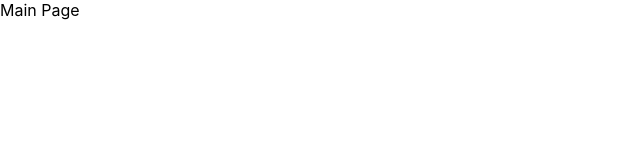
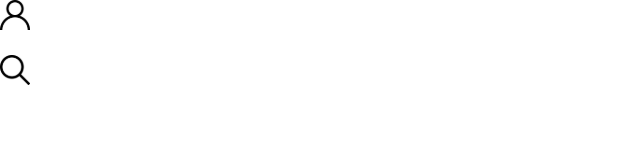
Before and after one commit to tryber/sd-04-recipes-app-7, a React (Create React App) app: page /comidas in a window 1280 px wide. Shown: the top 160 px of the page, without its empty margins (0-640 px from the left). Built offline with nearby package versions, Linux system fonts and the light colour scheme.

Commit message:
falta inclementar o search

```diff
--- a/src/components/Header.jsx
+++ b/src/components/Header.jsx
@@ -1,11 +1,11 @@
-import React from 'react';
+import React, { useState } from 'react';
 import PropTypes from 'prop-types';
 import { Link } from 'react-router-dom';
-import profileIcon from '../images/profileIcon';
-import searchIcon from '../images/searchIcon'
+import profileIcon from '../images/profileIcon.svg';
+import searchIcon from '../images/searchIcon.svg'
 
-const Header = ({ type, title }) => {
-  const [seeSearchbar, setSeeSearchbar] = useState(false);
+const Header = ({ title }) => {
+  const [searchbar, setSearchbar] = useState(false);
 
   return (
     <div>
@@ -18,11 +18,11 @@ const Header = ({ type, title }) => {
           src={searchIcon}
           type="image"
           data-testid="search-top-btn"
-          onClick={() => setSeeSearchbar(!seeSearchbar)}
+          onClick={() => setSearchbar(!searchbar)}
           alt="img-search"
         />
       </header>
-      {/* {seeSearchbar && <Searchbar type={type} />} */}
+      {searchbar && <h1>Searchbar</h1>}
     </div>
   );
 };
--- a/src/pages/MainPageFoods.js
+++ b/src/pages/MainPageFoods.js
@@ -1,5 +1,10 @@
 import React /* Component */ from 'react';
+import Header from '../components/Header';
 
-const MainPageFoods = () => <div>Main Page</div>;
+const MainPageFoods = () => (
+  <div>
+    <Header />
+  </div>
+);
 
 export default MainPageFoods;
```
